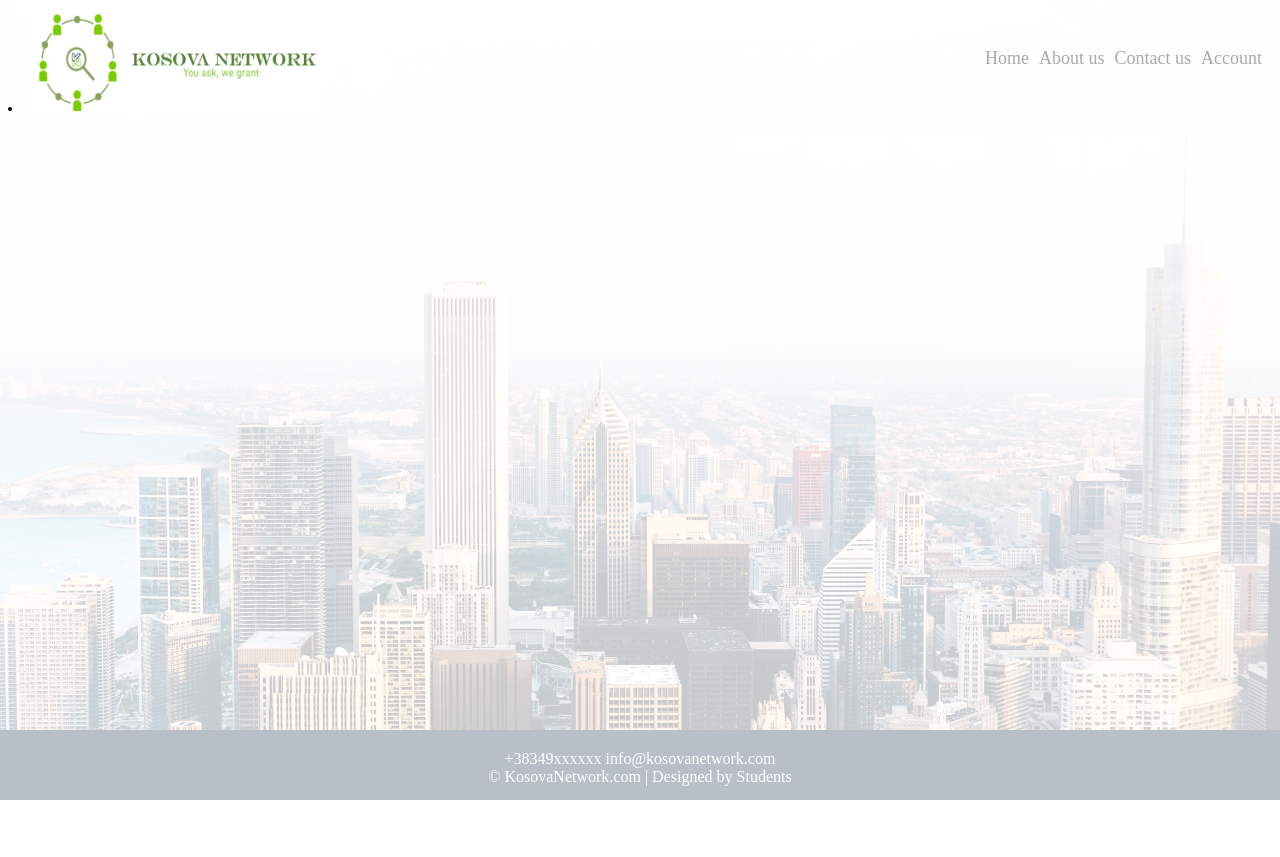
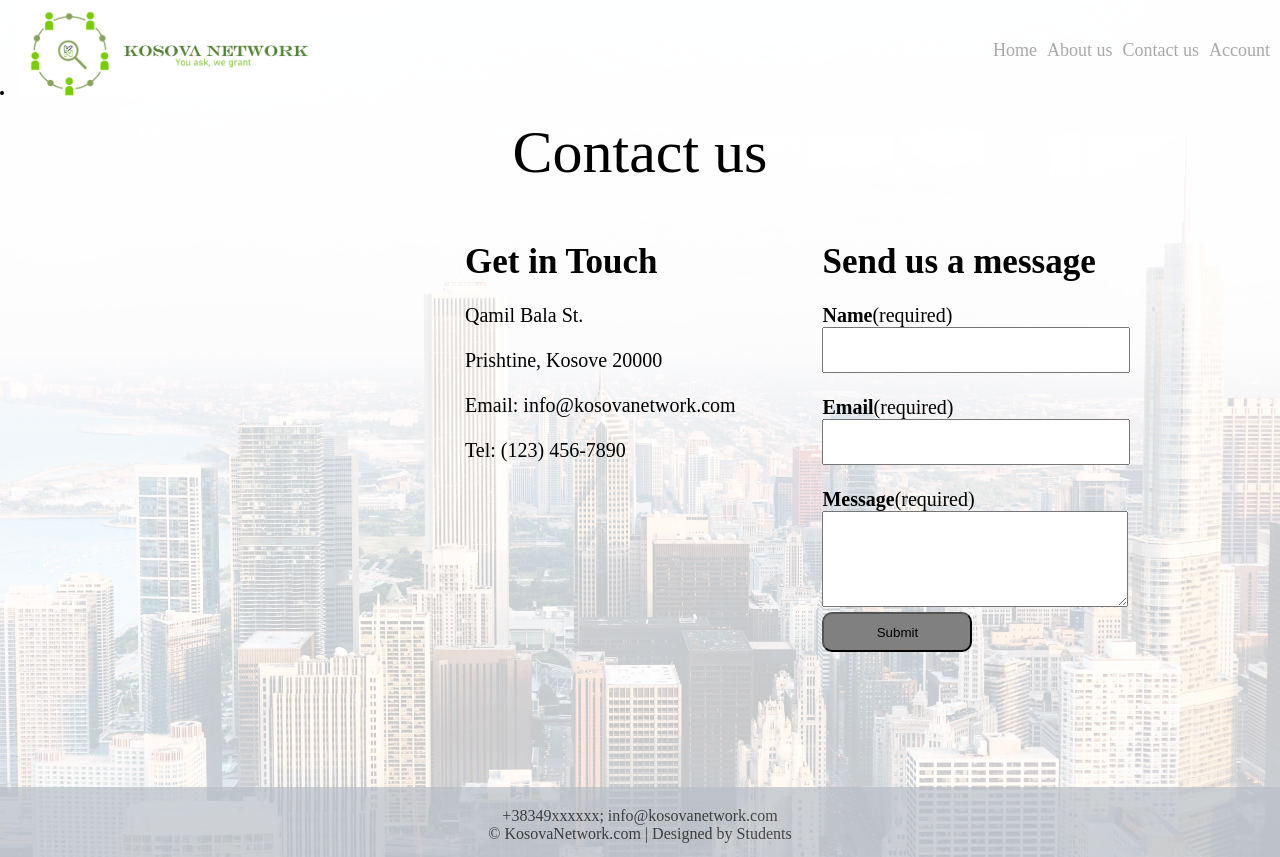
Before and after one commit to DeaFetahu/Inxhinieri-Web, a PHP site: page /contactus.html in a window 1280 px wide. Before the commit the page ends 800 px from the top, so only its background shows below. Run offline with PHP 8.4, Linux system fonts and the light colour scheme.

Commit message:
Add files via upload
qetu o kodi me ndryshime se smbojka ndryshe me editu

```diff
--- a/Aboutus.html
+++ b/Aboutus.html
@@ -19,7 +19,7 @@
         <h1>About Kosova Network</h1>
         <div class="footer">
             <div class="footer-bottom">
-                +38349xxxxxx  info@kosovanetwork.com
+                +38349xxxxxx; info@kosovanetwork.com
                 <br>
                 &copy; KosovaNetwork.com | Designed by Students
             </div>
--- a/account.html
+++ b/account.html
@@ -32,10 +32,12 @@
                 <p1 id="p1">Don't have an account? <br> <a id="signIn" href="SignIn.html">Sign up</a></p1>
             </fieldset>
         </div>
-
+        <br>
+        <br>
+        <br>
         <div class="footer">
             <div class="footer-bottom">
-                +38349xxxxxx  info@kosovanetwork.com
+                +38349xxxxxx; info@kosovanetwork.com
                 <br>
                 &copy; KosovaNetwork.com | Designed by Students
             </div>
--- a/contactus.html
+++ b/contactus.html
@@ -17,10 +17,33 @@
             </ul>
         </header>
         <br>
-        <br>
+        <div id="contactP">
+        Contact us
+        </div>
+        <fieldset id="fieldset3">
+        <div class="row">
+        <div class="column">
+          <p1 style="font-size:35px ;"><b> Get in Touch</b></p1><br> <br>
+          <p1 style="font-size:20px ;">Qamil Bala St.</p1> <br> <br>
+          <p1 style="font-size:20px ;">Prishtine, Kosove 20000 </p1><br> <br>
+          <p1 style="font-size:20px ;">Email: info@kosovanetwork.com </p1><br> <br>
+          <p1 style="font-size:20px ;"> Tel: (123) 456-7890</p1> <br>
+           </div>
+           <div class="column">
+            <p1 style="font-size:35px ;"> <b>Send us a message</b></p1><br> <br>
+           <p1 style="font-size:20px ;"><b>Name</b>(required)<br><input type="text" id="emri" style ="height : 40px; width : 300px ;"> <br> <br>
+            <p1 style="font-size:20px ;"><b>Email</b>(required)<br><input type="email" id="imella" style ="height : 40px; width : 300px ;"> <br> <br>
+           <p1 style="font-size:20px ;"><b>Message</b>(required)<br><textarea type="text" id="mesazh" style ="height : 90px; width : 300px ;"></textarea>
+            <br>
+
+            <button id="button" style ="height: 40px ; width : 150px ; border-radius: 10px; background-color:gray">Submit</button>
+        </div>
+        </div>
+        </fieldset>
+
         <div class="footer">
             <div class="footer-bottom">
-                +38349xxxxxx  info@kosovanetwork.com
+                +38349xxxxxx; info@kosovanetwork.com
                 <br>
                 &copy; KosovaNetwork.com | Designed by Students
             </div>
--- a/faza1.css
+++ b/faza1.css
@@ -1,6 +1,6 @@
 #logo{
     width:300px;
-    height: 115px;
+    aspect-ratio:1,2;
 }
 .header1{
     display: flex;
@@ -43,7 +43,8 @@ ul>li{
     padding-right: 70px;
     font-family:'Times New Roman', Times, serif;
     font-size: 19px;
-    background-color: white;
+    background-color:rgb(224, 243, 224);
+    opacity: 0.6;
     text-align: left;
 
 }
@@ -52,6 +53,9 @@ body{
     background-size:cover;
     background-attachment:fixed;
     background-position-x: center;
+    margin:0;
+    width: 100vw;
+    height: 100vh;
 }
 
 h1{
@@ -65,31 +69,52 @@ h1{
     border-radius: 30px;
     width :250px;
     margin-left:550px;
-    margin-top:30px;
-    height:370px;
+    margin-top:10px;
+    height:400px;
     padding-top:40px;
     padding-bottom: 40px;
     padding-left:80px;
     padding-right: 70px;
     font-family:'Times New Roman', Times, serif;
     font-size: 19px;
-    background-color: white;
+    background-color:rgb(224, 243, 224);
+    opacity: 0.6;
     text-align: justify;
 }
-.grid-container {
-    display: grid;
-    grid-template-columns: 200px 200px;
-    gap: 3px;
-    padding: 5px;
+#fieldset3{
+    display: flex;
+    border:5px white;
+    width :800px;
+    margin-left:280px;
+    margin-bottom: 120px;
+    height:400px;
+    padding-top:40px;
+    padding-bottom: 40px;
+    padding-left:130px;
+    padding-right: 70px;
+    font-family:'Times New Roman', Times, serif;
+    font-size: 19px;
+    text-align: justify;
+}
+.column {
+    float: left;
+    width: 40%;
+    padding: 15px;
+    margin-left: 40px;
+  }
+
+  /* Responsive layout - makes the three columns stack on top of each other instead of next to each other */
+  @media screen and (max-width:600px) {
+    .column {
+      width: 100%;
+    }
 }
 #p1{
     font-size: medium;
 }
-
-.grid-container> div {
-    text-align: justify;
-    padding: 5px 0;
-    font-size: 15px;
+#contactP{
+    font-size: 60px;
+    text-align: center;
 }
 
 .footer .footer-content{
@@ -99,15 +124,16 @@ h1{
 
 .footer .footer-bottom{
     background: #b8bfc7;
-    color: white;
+    color: black;
     height: 50px;
     width: 100%;
     text-align: center;
-    position: absolute;
+    /* position: fixed; */
     bottom: 0px;
     left: 0px;
     padding-top: 20px;
     text-decoration-color: whitesmoke;
     margin-bottom: 0px;
+    opacity: 0.7;
 
 }
--- a/faza1.html
+++ b/faza1.html
@@ -21,7 +21,7 @@
         <br>
         <div class="footer">
             <div class="footer-bottom">
-                +38349xxxxxx  info@kosovanetwork.com
+                +38349xxxxxx; info@kosovanetwork.com
                 <br>
                 &copy; KosovaNetwork.com | Designed by Students
             </div>
--- a/myscript.js
+++ b/myscript.js
@@ -4,10 +4,10 @@ function funksioni(){
 
 
     if (emriUser==""){
-        alert("duhet te shenosh emer");
+        alert("Please write a valid username");
     }else if(password==""){
-        alert("duhet te shenosh password");
+        alert("Please write your password");
     }else{
-        alert("te dhenat jane ne rregull");
+        alert("Your input is correct ");
     }
 }
```
Also changed, not shown: SignIn.html (+9 -4 lines), 1 other file.
